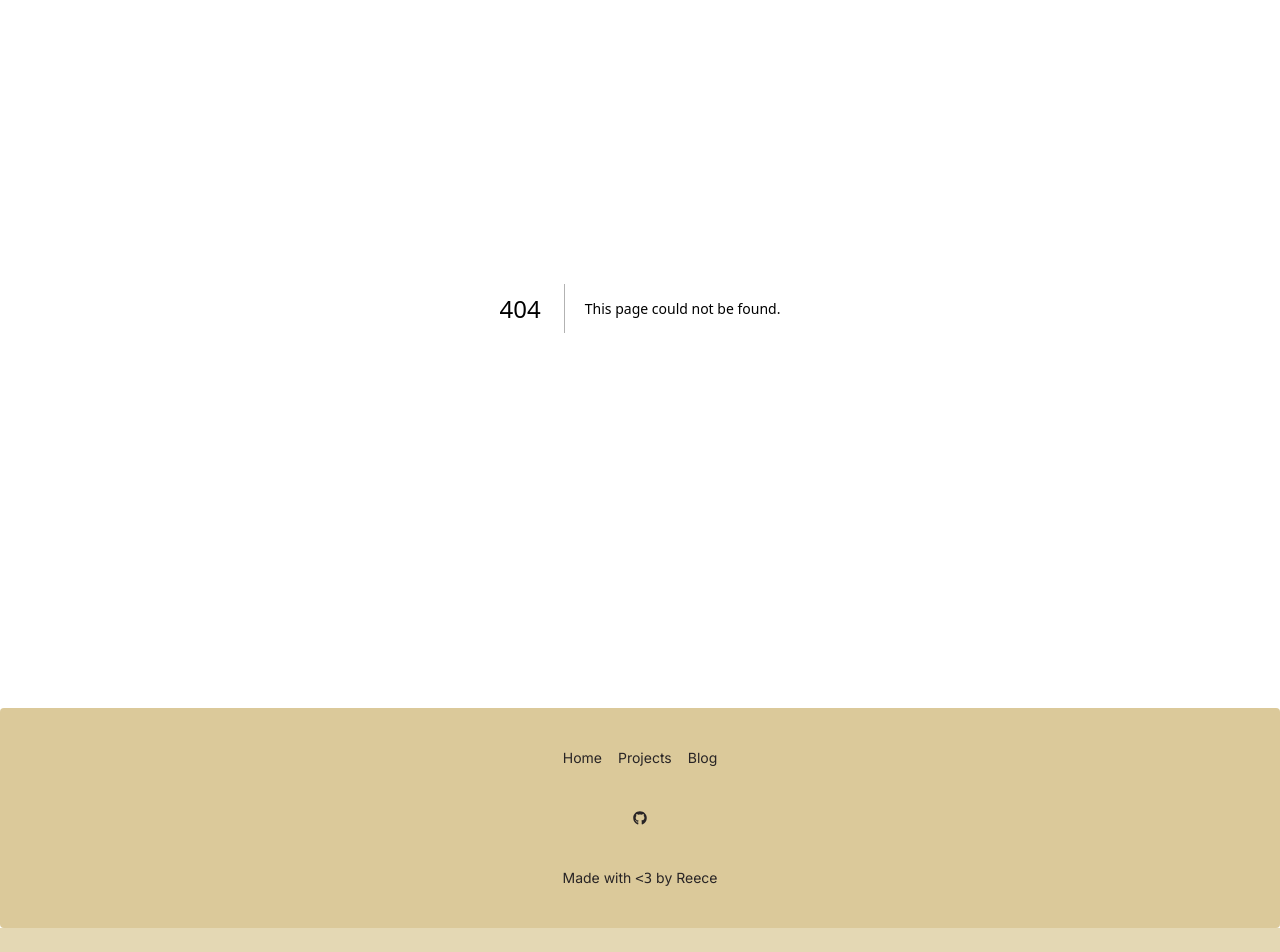
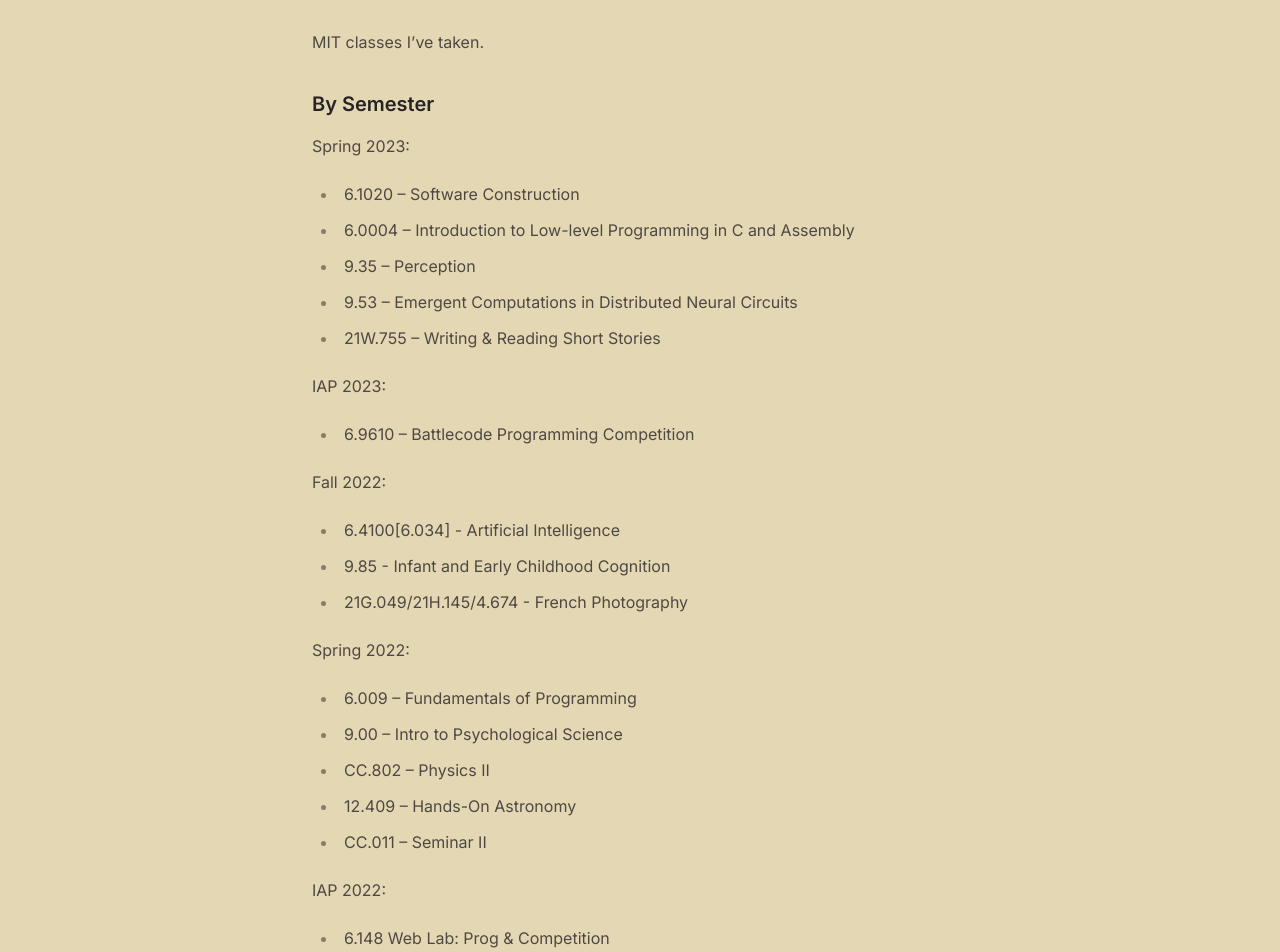
Before and after one commit to reeceyang/reeceyang.xyz-next, a Next.js app: page /classes in a window 1280 px wide. Before the commit this address had no page. Shown: the part 160-1112 px from the top of the page. Before the commit the page ends 1088 px from the top, so only its background shows below. Built offline with nearby package versions, Linux system fonts and the light colour scheme.

Commit message:
add classes page

```diff
--- /dev/null
+++ b/app/classes/page.mdx
@@ -0,0 +1,98 @@
+# Classes
+
+MIT classes I’ve taken.
+
+### By Semester
+
+Spring 2023:
+
+*   6.1020 – Software Construction
+*   6.0004 – Introduction to Low-level Programming in C and Assembly
+*   9.35 – Perception
+*   9.53 – Emergent Computations in Distributed Neural Circuits
+*   21W.755 – Writing & Reading Short Stories
+
+IAP 2023:
+
+*   6.9610 – Battlecode Programming Competition
+
+Fall 2022:
+
+*   6.4100[6.034] - Artificial Intelligence
+*   9.85 - Infant and Early Childhood Cognition
+*   21G.049/21H.145/4.674 - French Photography
+
+Spring 2022:
+
+*   6.009 – Fundamentals of Programming
+*   9.00 – Intro to Psychological Science
+*   CC.802 – Physics II
+*   12.409 – Hands-On Astronomy
+*   CC.011 – Seminar II
+
+IAP 2022:
+
+*   6.148 Web Lab: Prog & Competition
+*   CMS.S61 – DJ Culture and Performance
+
+Fall 2021:
+
+*   6.006 – Introduction to Algorithms
+*   9.01 – Introduction to Neuroscience
+*   CC.010 – Seminar I
+*   CC.110 – Becoming Human
+*   CC.1802 – Calculus
+
+### By Course
+
+6
+
+6.006, 6.009, 6.148, 6.4100
+
+9
+
+9.00, 9.01, 9.85
+
+12
+
+12.409
+
+21
+
+21G.049
+
+CC
+
+CC.010, CC.011, CC. 110, CC.1802, CC.802
+
+CMS
+
+CMS.S61
+
+### By Personal Tier-Ranking
+
+S
+
+6.148, CMS.S61, 12.409, 21G.049
+
+A
+
+6.009, CC.1802, 9.85
+
+B
+
+6.006, 9.00, 9.01, CC.802, 6.4100
+
+C
+
+CC.011
+
+D
+
+CC.010, CC. 110
+
+—inspired by [actions, not words.](https://www.alanzhu.me/mit)
+
+export default ({children}) => {
+  return <div className="m-auto prose py-12">{children}</div>;
+}
```
